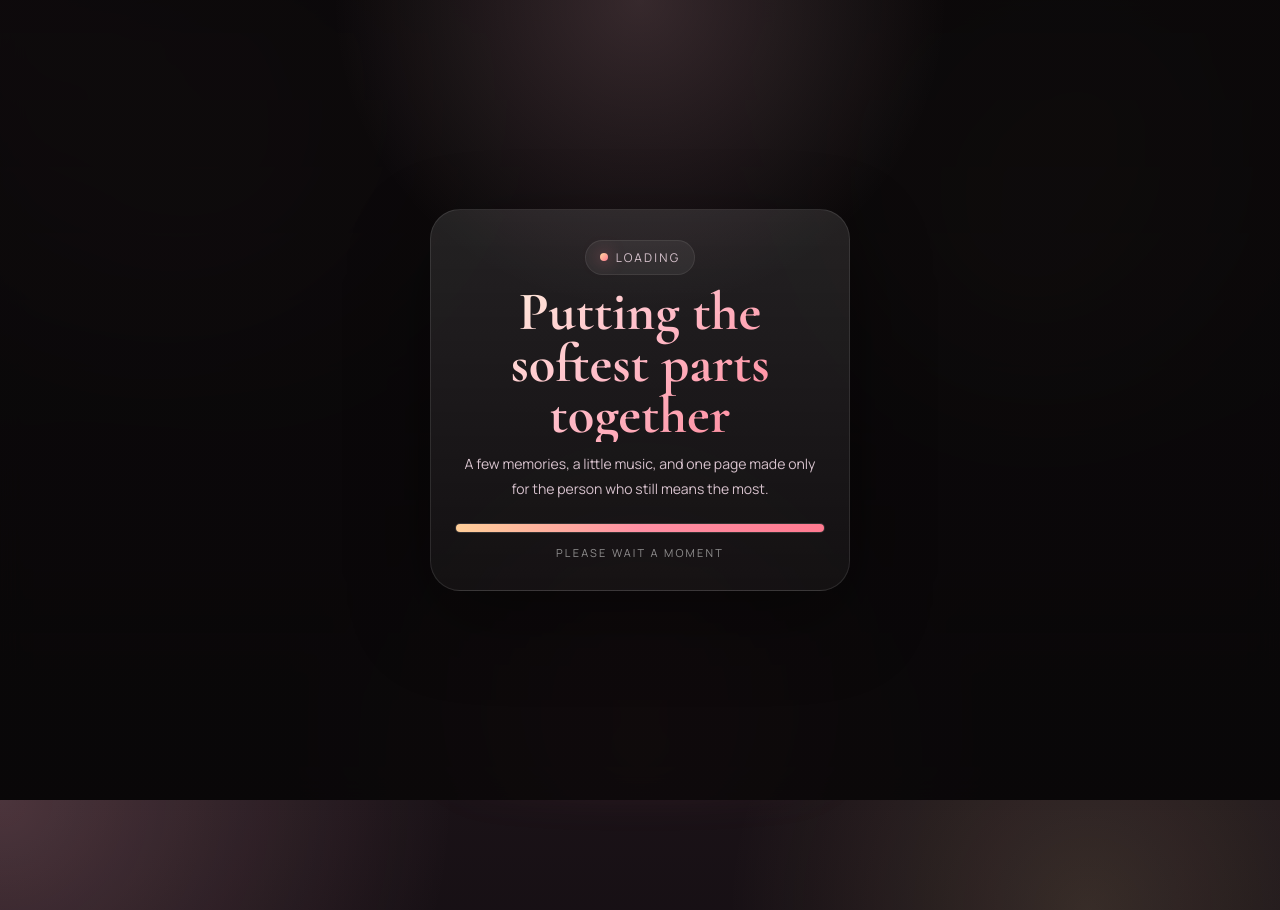
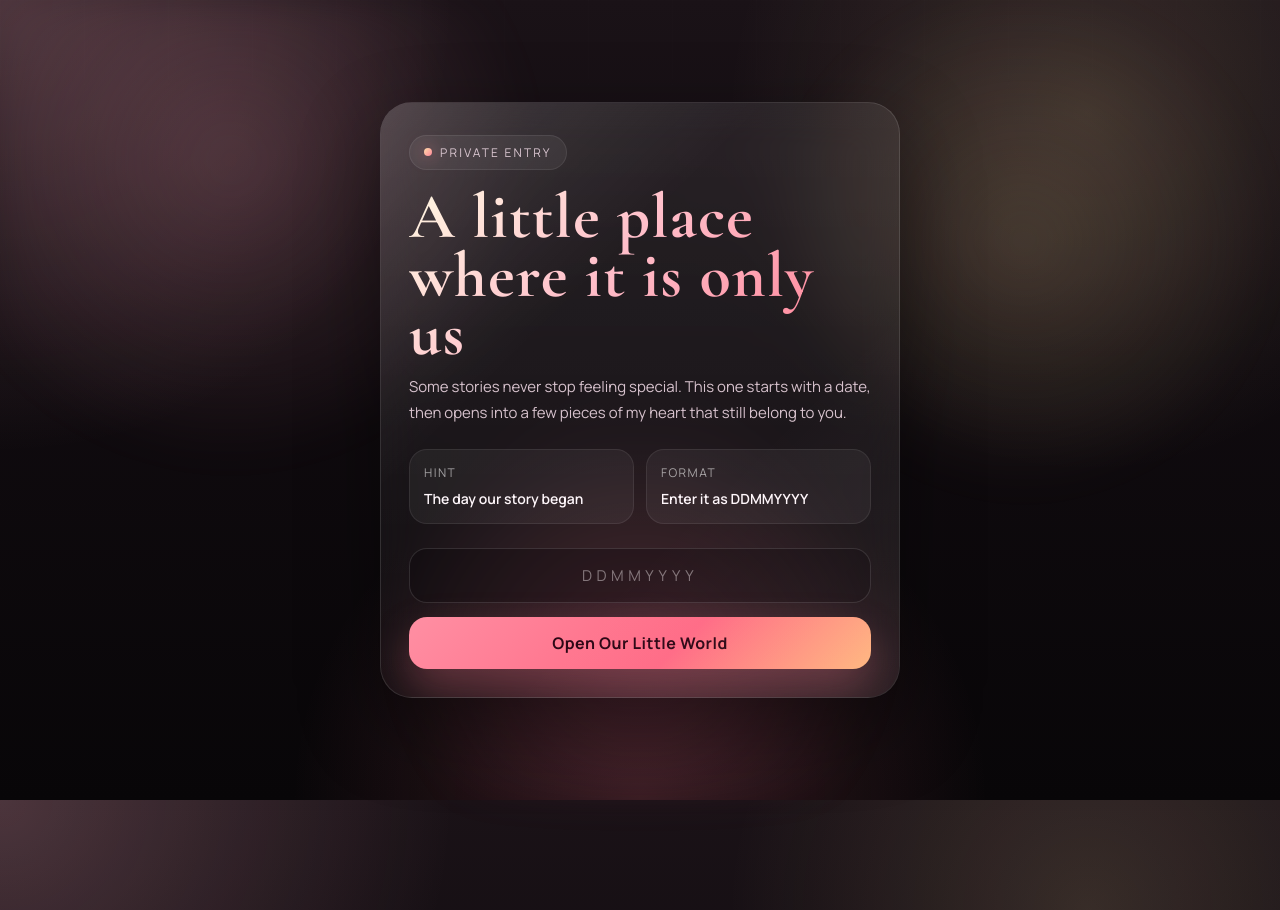
Before and after one commit to Abhijagtp/Love, a plain HTML site: page index.html in a window 1280 px wide. Drawn offline with nearby package versions, Linux system fonts and the light colour scheme.

Commit message:
fourth commit

```diff
--- a/index.html
+++ b/index.html
@@ -678,16 +678,23 @@ function preloadMedia(){
   }));
 
   const videoPromise = new Promise(resolve => {
-    if(video.readyState >= 2){
+    if(video.readyState >= 1){
       resolve();
       return;
     }
     const done = () => resolve();
-    video.addEventListener("loadeddata", done, { once:true });
+    video.addEventListener("loadedmetadata", done, { once:true });
     video.addEventListener("error", done, { once:true });
+    setTimeout(resolve, 1800);
+    video.load();
   });
 
   return Promise.all([...imagePromises, videoPromise]);
+}
+
+function bootApp(){
+  document.getElementById("loader").classList.add("hidden");
+  goTo(1);
 }
 
 function goTo(n){
@@ -948,11 +955,12 @@ document.getElementById("chatInput").addEventListener("keydown", event => {
 });
 
 window.addEventListener("load", async () => {
-  await preloadMedia();
-  setTimeout(() => {
-    document.getElementById("loader").classList.add("hidden");
-    goTo(1);
-  }, 2600);
+  await Promise.race([
+    preloadMedia(),
+    new Promise(resolve => setTimeout(resolve, 2200))
+  ]);
+
+  setTimeout(bootApp, 700);
 });
 
 showImg();
```
